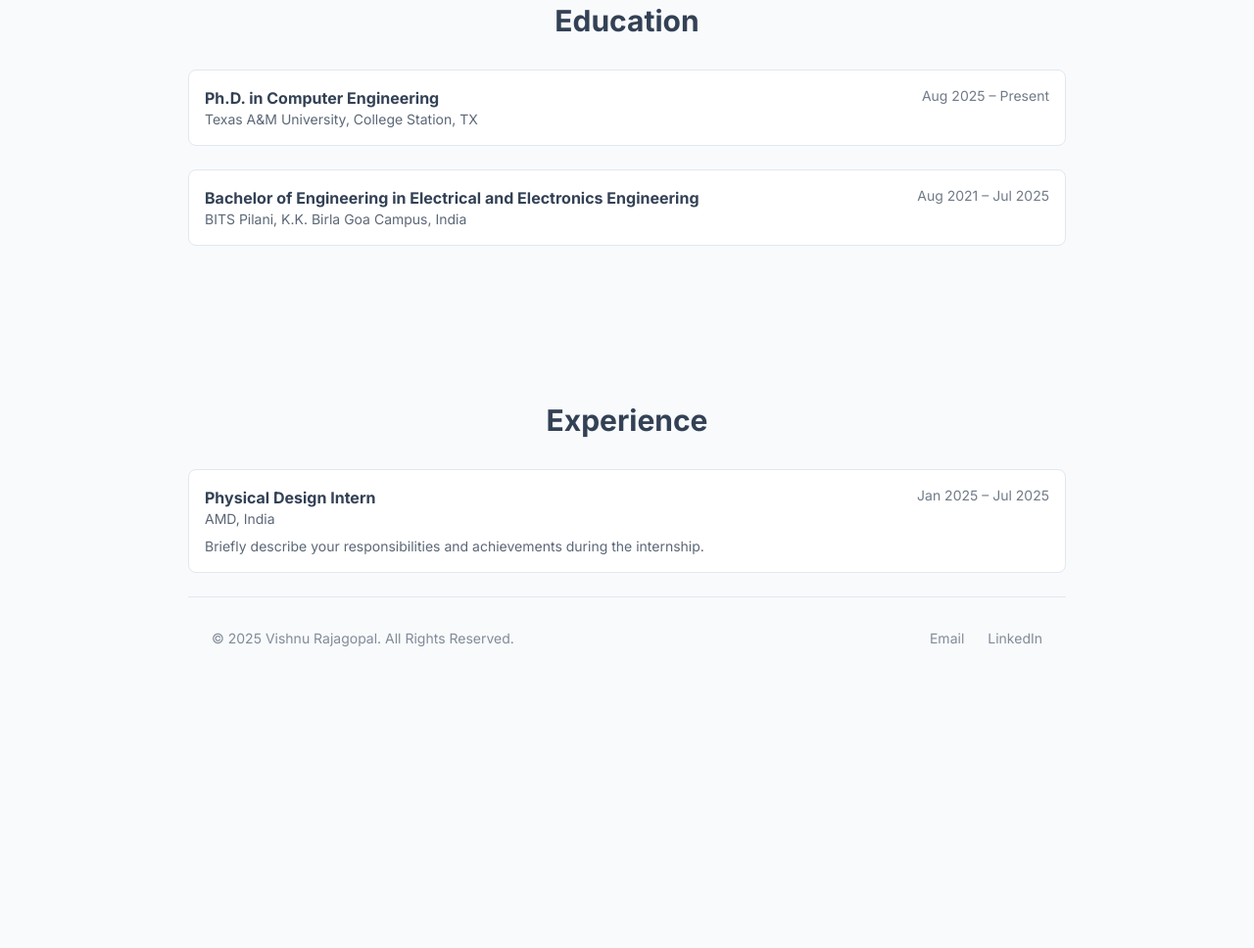
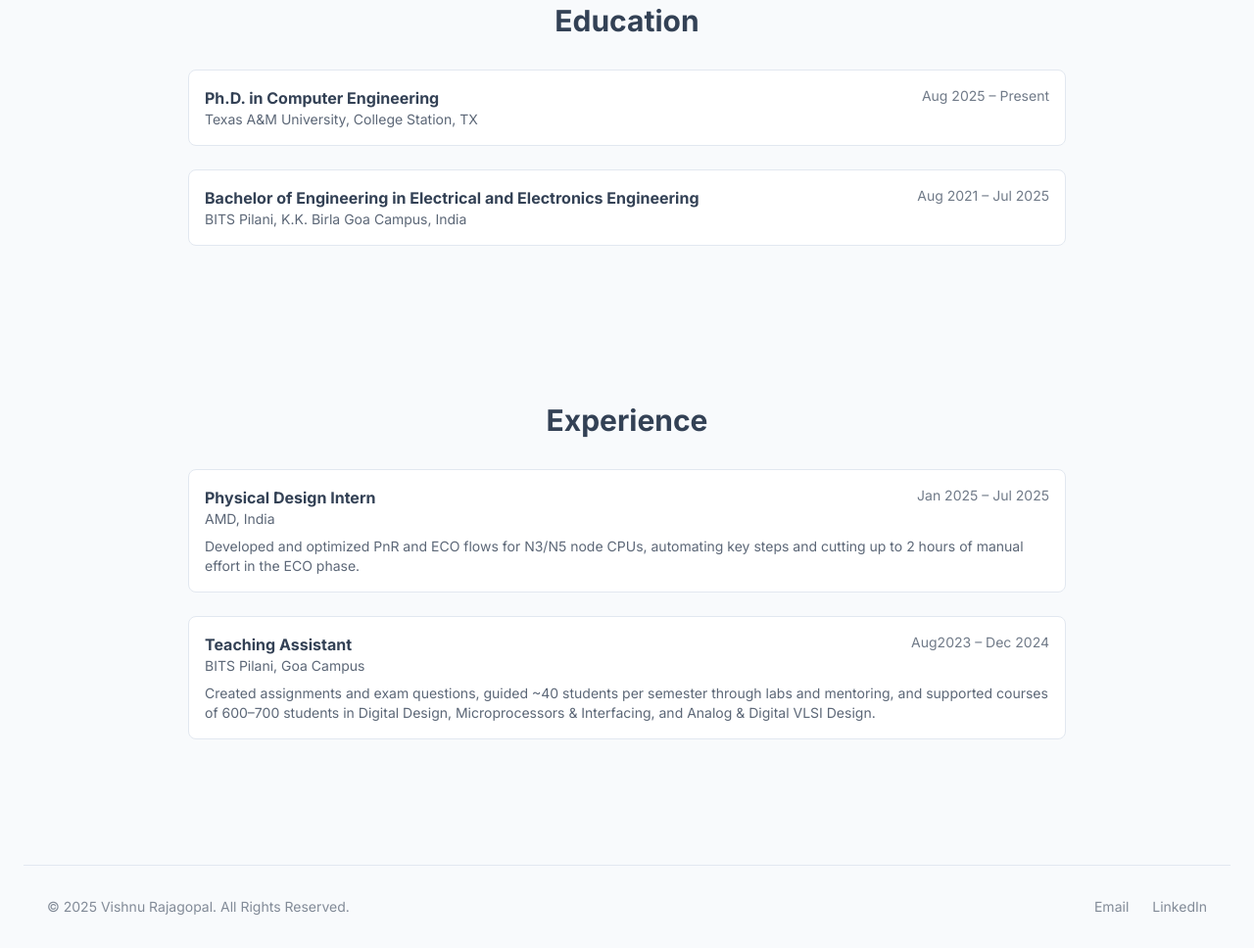
Before and after one commit to vishnu5652/vishnu5652.github.io, a plain HTML site: page index.html in a window 1280 px wide. Shown: the part 2076-3044 px from the top of the page at 98% size. Before the commit the page ends 2850 px from the top, so only its background shows below. Drawn offline with nearby package versions, Linux system fonts and the light colour scheme.

Commit message:
Update TA bits

```diff
--- a/index.html
+++ b/index.html
@@ -265,23 +265,23 @@
                              </div>
                              <p class="text-sm text-light-text/70 dark:text-dark-text/70 flex-shrink-0">Jan 2025 <span>&#8211;</span> Jul 2025</p>
                         </div>
-                        <p class="mt-2 text-sm text-light-text/80 dark:text-dark-text/80">Briefly describe your responsibilities and achievements during the internship.</p>
+                        <p class="mt-2 text-sm text-light-text/80 dark:text-dark-text/80">Developed and optimized PnR and ECO flows for N3/N5 node CPUs, automating key steps and cutting up to 2 hours of manual effort in the ECO phase.</p>
                     </div>
                      <!-- Experience Item 2 -->
-           <!--         <div class="p-4 rounded-lg border border-light-border dark:border-dark-border bg-light-card dark:bg-dark-card">
+                    <div class="p-4 rounded-lg border border-light-border dark:border-dark-border bg-light-card dark:bg-dark-card">
                         <div class="flex justify-between items-start">
                              <div>
                                 <p class="font-bold text-light-text dark:text-dark-text">Teaching Assistant</p>
-                                <p class="text-sm text-light-text/80 dark:text-dark-text/80">Texas A&M University, College Station, TX</p>
+                                <p class="text-sm text-light-text/80 dark:text-dark-text/80">BITS Pilani, Goa Campus</p>
                              </div>
-                             <p class="text-sm text-light-text/70 dark:text-dark-text/70 flex-shrink-0">Spring 2025</p>
+                             <p class="text-sm text-light-text/70 dark:text-dark-text/70 flex-shrink-0">Aug2023 <span>&#8211;</span> Dec 2024</p>
                         </div>
-                        <p class="mt-2 text-sm text-light-text/80 dark:text-dark-text/80">TA for ECE XXX: Course Title.</p>
+                        <p class="mt-2 text-sm text-light-text/80 dark:text-dark-text/80">Created assignments and exam questions, guided ~40 students per semester through labs and mentoring, and supported courses of 600–700 students in Digital Design, Microprocessors & Interfacing, and Analog & Digital VLSI Design.</p>
                     </div>
                 </div>
             </div>
         </section>
-                    -->
+
 <!--
         <section id="awards">
             <div class="max-w-4xl mx-auto">
```
